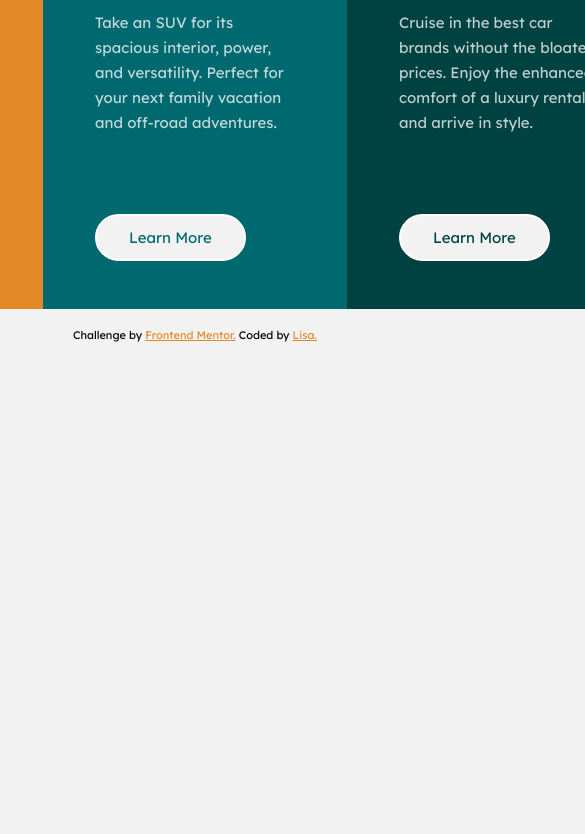
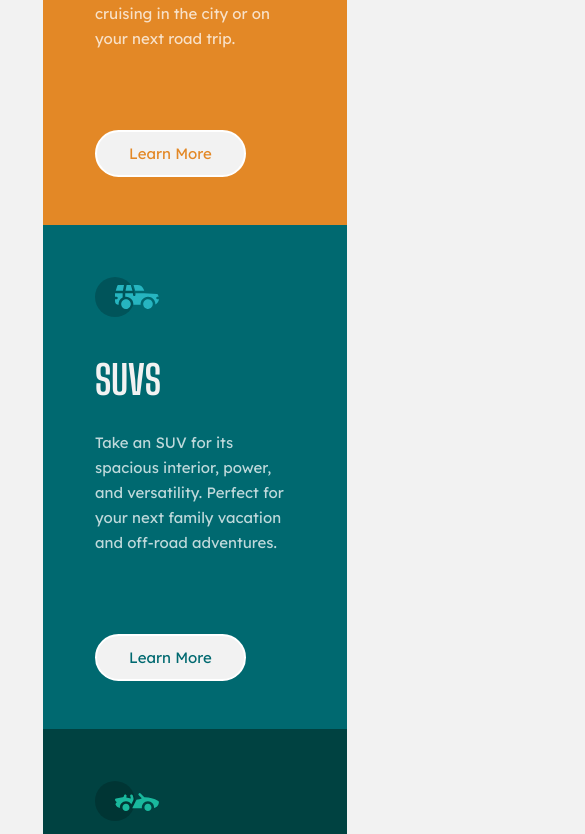
Before and after one commit to CrypticMango/three-column-card-component, a plain HTML site: page index.html in a window 390 px wide. Shown: the part 349-1183 px from the top of the page, 585 px wide, since content can reach past the window. Before the commit the page ends 844 px from the top, so only its background shows below. Drawn offline with Linux system fonts and the light colour scheme.

Commit message:
added media query for smaller screens

```diff
--- a/style.css
+++ b/style.css
@@ -103,3 +103,19 @@ button:hover {
 .attribution a {
   color: var(--bright-orange);
 }
+
+@media (max-width: 920px) {
+  .container {
+      display: flex;
+     flex-direction: column;
+     margin: 70px 0px;
+  }
+
+  .sedan-card {
+    border-radius: 9px 9px 0px 0px;
+  }
+
+  .luxury-card {
+    border-radius: 0px 0px 9px 9px;
+  }
+}
```
